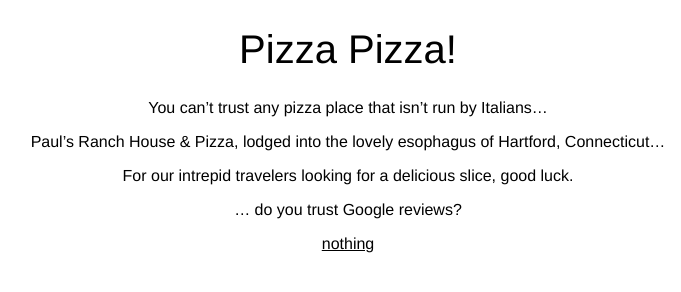
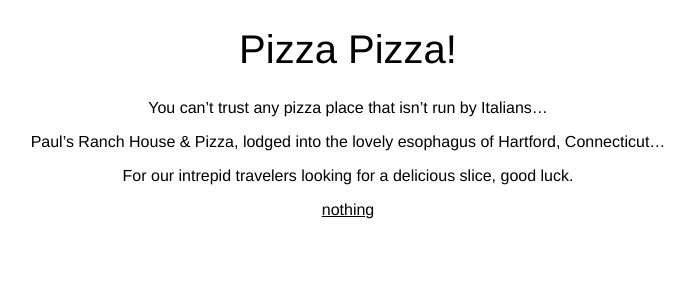
Before and after one commit to nothingX001/this-is-nothing, a plain HTML site: page article2.html in a window 1280 px wide. Shown: the whole page, without its empty margins (292-973 px from the left). Drawn offline with Linux system fonts and the light colour scheme.

Commit message:
Update article2.html

```diff
--- a/article2.html
+++ b/article2.html
@@ -10,7 +10,6 @@
     <p>You can’t trust any pizza place that isn’t run by Italians…</p>
     <p>Paul’s Ranch House & Pizza, lodged into the lovely esophagus of Hartford, Connecticut…</p>
     <p>For our intrepid travelers looking for a delicious slice, good luck.</p>
-    <p>… do you trust Google reviews?</p>
     <p><a href="index.html">nothing</a></p>
 </body>
 </html>
```
